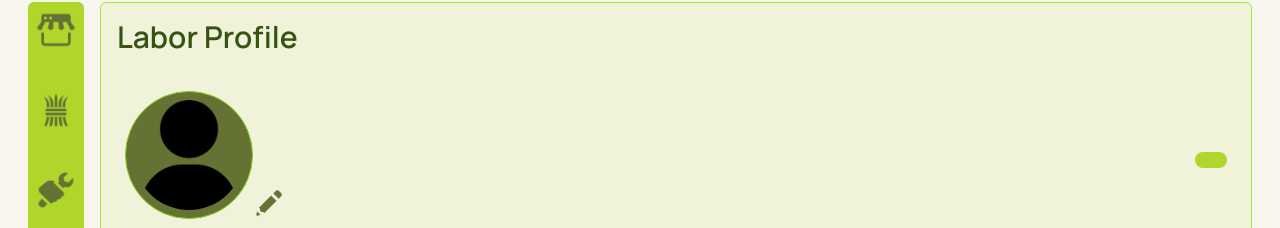
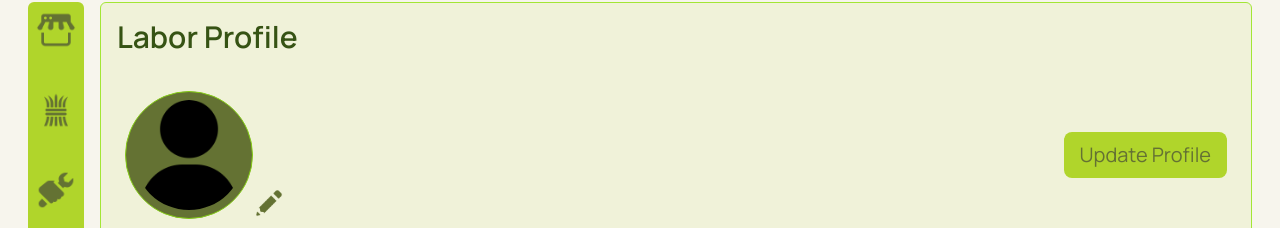
Before and after one commit to poisonous0-0/laangol, a React (Vite) app: page /dashboard/labor/labor_profile in a window 1280 px wide. Shown: the part 117-345 px from the top of the page. Built offline with nearby package versions, Linux system fonts and the light colour scheme; no server answers.

Commit message:
major updates 3.0.1

```diff
--- a/src/pages/Labor/Labor_Main.tsx
+++ b/src/pages/Labor/Labor_Main.tsx
@@ -1,3 +1,4 @@
+import React, { useEffect, useState } from "react";
 import search from "../../assets/search.png";
 import getHired from "../../assets/getHired.png";
 import { Link } from "react-router-dom";
--- a/src/pages/Labor/Labor_list.tsx
+++ b/src/pages/Labor/Labor_list.tsx
@@ -1,3 +1,4 @@
+import React, { useEffect, useState } from "react";
 import Button from "../../components/Button/Button";
 import { Link } from "react-router-dom";
 
--- a/src/pages/Labor/Labor_profile.tsx
+++ b/src/pages/Labor/Labor_profile.tsx
@@ -51,9 +51,9 @@ const Labor_profile = () => {
 				setIsToggled(data.status === "Available");
 
 				const image = localStorage.getItem("image");
-		console.log("img= :"+image);
+				console.log("img= :" + image);
 				if (image) {
-          const fullImageUrl =image.startsWith("http")
+					const fullImageUrl = image.startsWith("http")
 						? image
 						: `http://127.0.0.1:8000${image}`;
 					localStorage.setItem("image", fullImageUrl);
@@ -139,7 +139,7 @@ const Labor_profile = () => {
 							<img src={edit} alt="" className="w-8" />
 						</div>
 						<div className="button_section">
-              <Button onClick={handleSubmit}>Update profile</Button>
+							<Button onClick={handleSubmit} text="Update Profile" />
 						</div>
 					</div>
 					<div className="bottom_info">
--- a/src/pages/Marketplace/Adding_items.tsx
+++ b/src/pages/Marketplace/Adding_items.tsx
@@ -1,3 +1,4 @@
+import React, { useState } from "react";
 import Button from "../../components/Button/Button";
 import Input_text from "../../components/Input_Text/Input_text";
 import { Link } from "react-router-dom";
```
Lines whose indentation alone changed are shown as unchanged.
